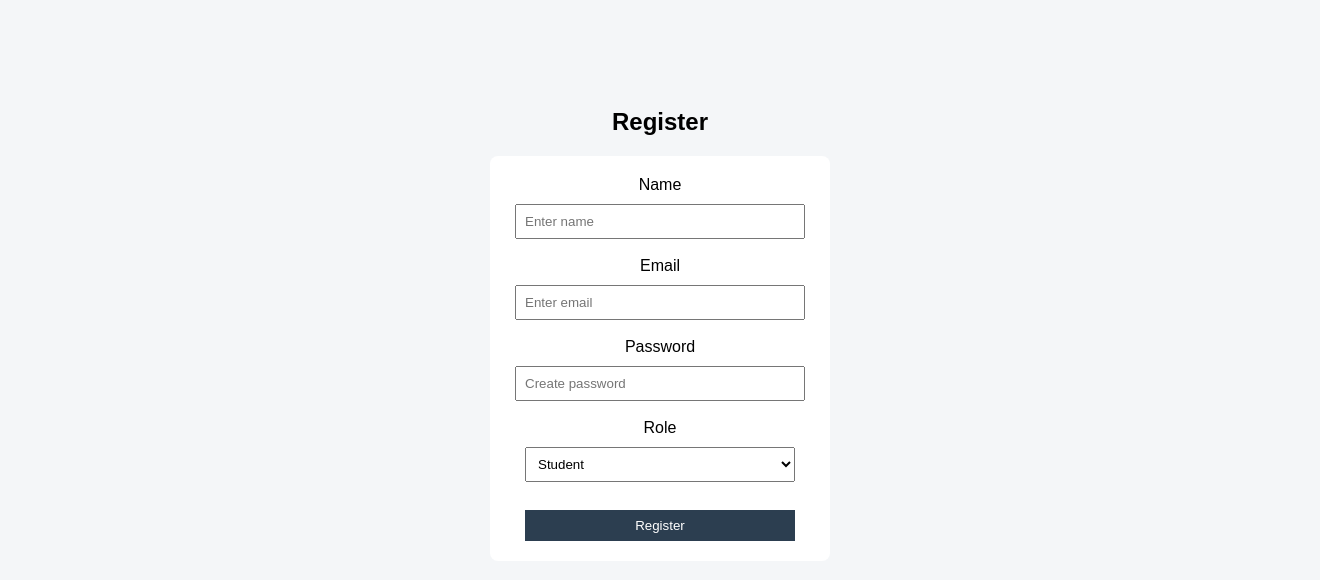
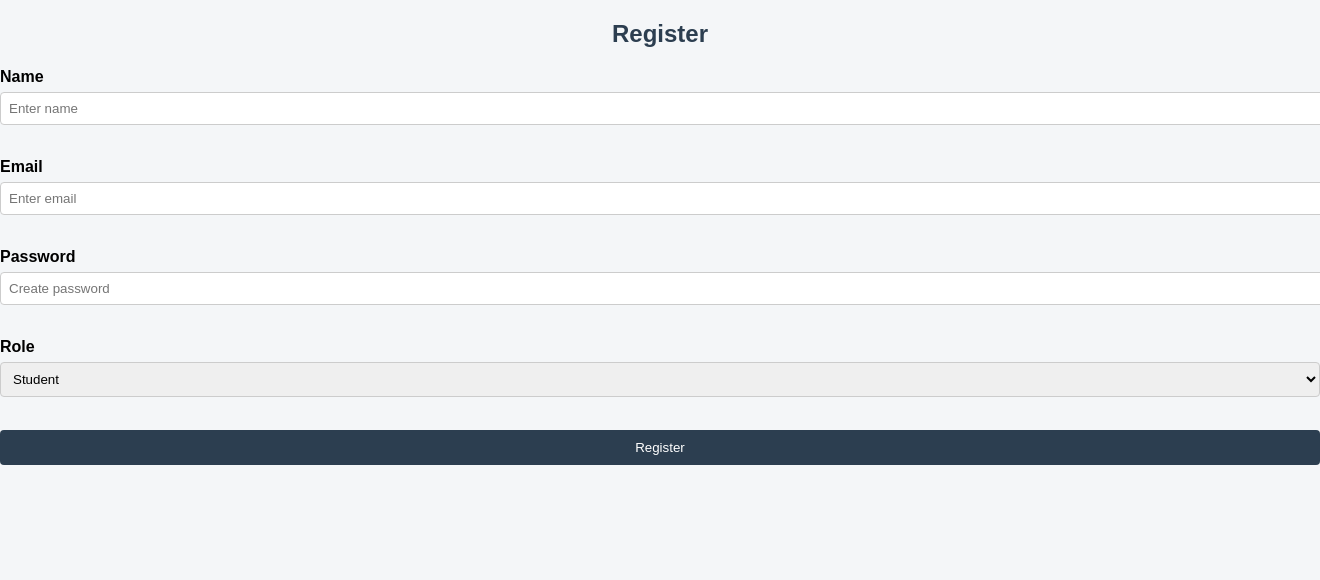
Before and after one commit to VIJAY-PRASATH-R/IV, a Flask app: page /register in a window 1320 px wide; the page is wider, and only the part inside the window is pictured. Shown: the top 580 px of that part. Run offline with Flask 3, Linux system fonts and the light colour scheme.

Commit message:
style: add common application styles

```diff
--- a/templates/static/style.css
+++ b/templates/static/style.css
@@ -1,27 +1,58 @@
 body {
     font-family: Arial, sans-serif;
     background-color: #f4f6f8;
-    text-align: center;
-    padding-top: 80px;
+    margin: 0;
+    padding: 0;
 }
 
-form {
-    background: #ffffff;
-    width: 300px;
-    margin: auto;
-    padding: 20px;
-    border-radius: 8px;
+h1, h2 {
+    color: #2c3e50;
+    text-align: center;
 }
 
-input, select, button {
-    width: 90%;
+.container {
+    width: 350px;
+    margin: 80px auto;
+    background: white;
+    padding: 25px;
+    border-radius: 8px;
+    box-shadow: 0 4px 10px rgba(0,0,0,0.1);
+}
+
+label {
+    font-weight: bold;
+}
+
+input, select {
+    width: 100%;
     padding: 8px;
-    margin-top: 10px;
+    margin-top: 6px;
+    margin-bottom: 15px;
+    border: 1px solid #ccc;
+    border-radius: 4px;
 }
 
 button {
+    width: 100%;
+    padding: 10px;
     background-color: #2c3e50;
     color: white;
     border: none;
+    border-radius: 4px;
     cursor: pointer;
 }
+
+button:hover {
+    background-color: #1a252f;
+}
+
+a {
+    text-decoration: none;
+    color: #2c3e50;
+    font-weight: bold;
+}
+
+.center {
+    text-align: center;
+    margin-top: 20px;
+}
```
